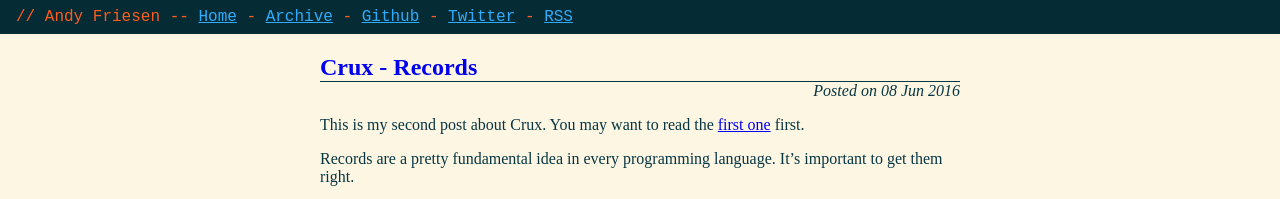
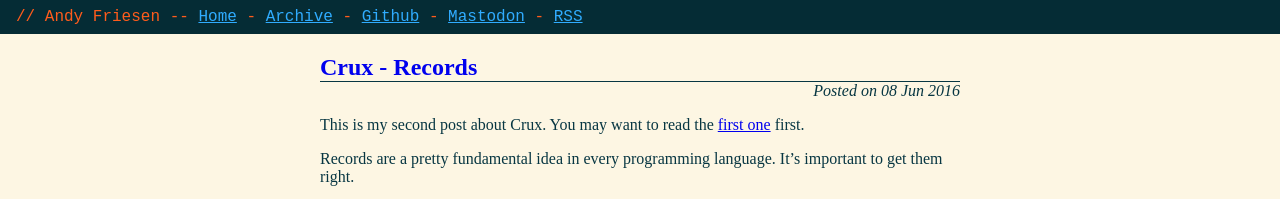
Before and after one commit to andyfriesen/andyfriesen.github.io, a Jekyll site: the page built from index.html, in a window 1280 px wide and 900 px high. Shown: the top 199 px of the window. Built offline with Jekyll 4.4.1, drawn with Linux system fonts in a browser that asks for light colours; the list of posts is cut into pages by our own code.

Commit message:
I have not used Twitter in years.

```diff
--- a/_includes/header.html
+++ b/_includes/header.html
@@ -4,7 +4,7 @@
         <li><a href="/">Home</a></li>
         <li><a href="/archive.html">Archive</a></li>
         <li><a href="https://github.com/andyfriesen">Github</a></li>
-        <li><a href="https://twitter.com/implicit_cast">Twitter</a></li>
+        <li><a href="https://mastodon.gamedev.place/@implicit_cast">Mastodon</a></li>
         <li><a href="/feed.xml">RSS</a></li>
     </ul>
 </header>
```
